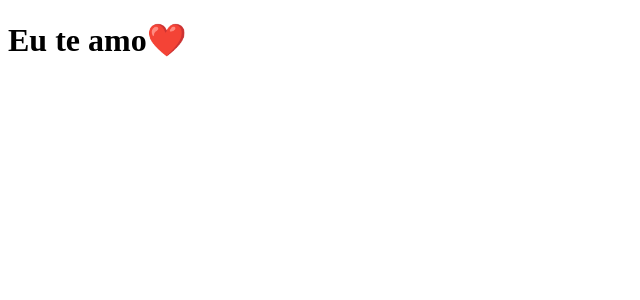
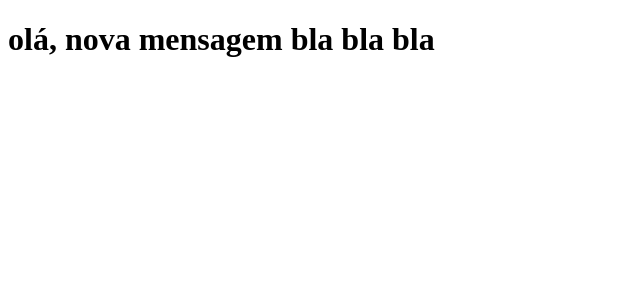
Before and after one commit to Lucas-Stein123/curso.dev.treino, a Next.js app: page / in a window 1280 px wide. Shown: the top 300 px of the page, without its empty margins (0-640 px from the left). Built offline with nearby package versions, Linux system fonts and the light colour scheme.

Commit message:
modifica a frase v2

```diff
--- a/pages/index.js
+++ b/pages/index.js
@@ -1,5 +1,5 @@
 function Home () {
-    return <h1>Eu te amo❤️</h1>
+    return <h1>olá, nova mensagem bla bla bla</h1>
 }
 
 export default Home;
```
